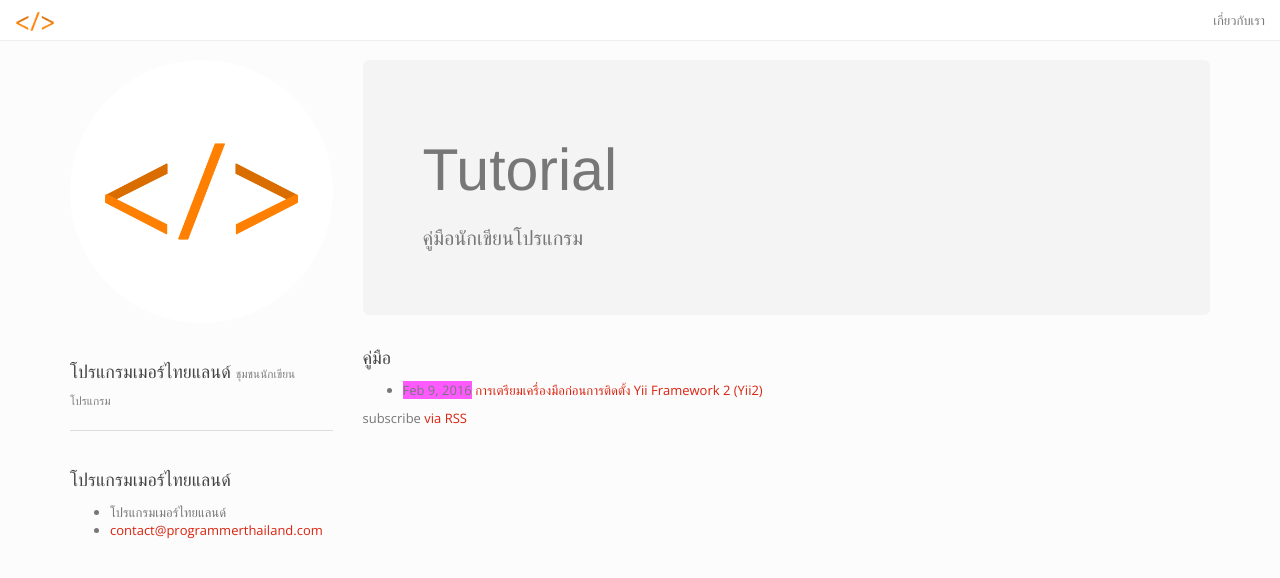
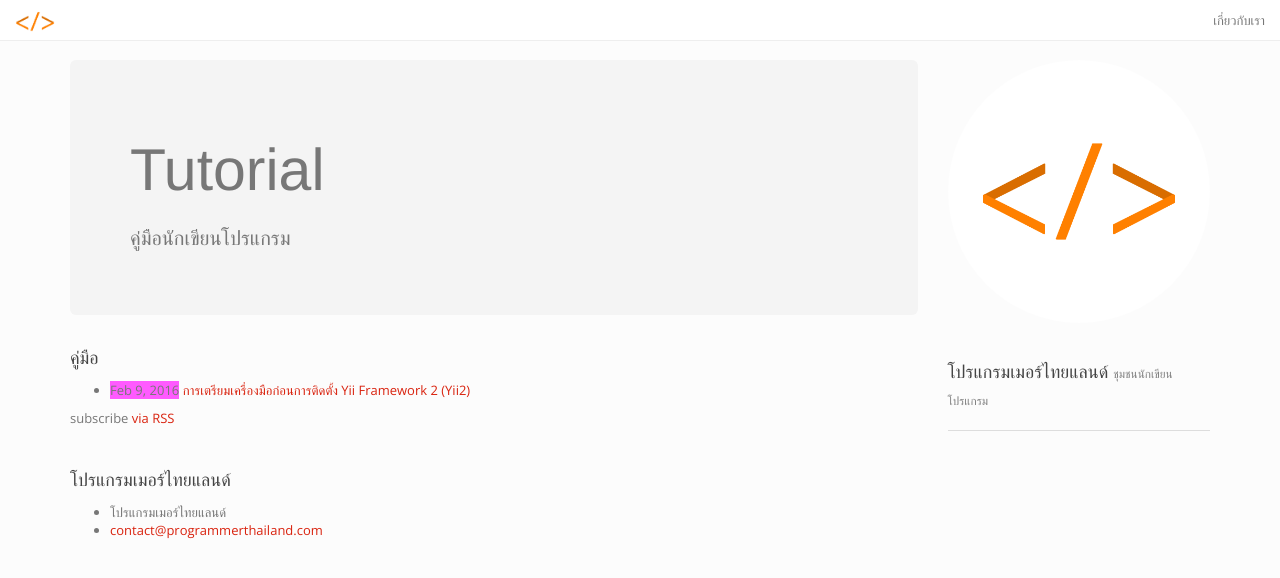
Before and after one commit to ProgrammerThailand/programmerthailand.github.io, a Jekyll site: the page built from index.html, in a window 1280 px wide. Shown: the top 578 px of the page. Built offline with Jekyll 4.4.1, drawn with Linux system fonts in a browser that asks for light colours; nearby versions of some CDN libraries; some web fonts are replaced.

Commit message:
left to right layout

```diff
--- a/_layouts/default.html
+++ b/_layouts/default.html
@@ -9,11 +9,11 @@
 
     <div class="container">
         <div class="row">
+                <div class="col-md-9">
+                    {{ content }}
+                </div>
                 <div class="col-md-3">
                     {% include sidebar.html %}
-                </div>
-                <div class="col-md-9">
-                    {{ content }}
                 </div>
         </div>
         {% include footer.html %}
```
